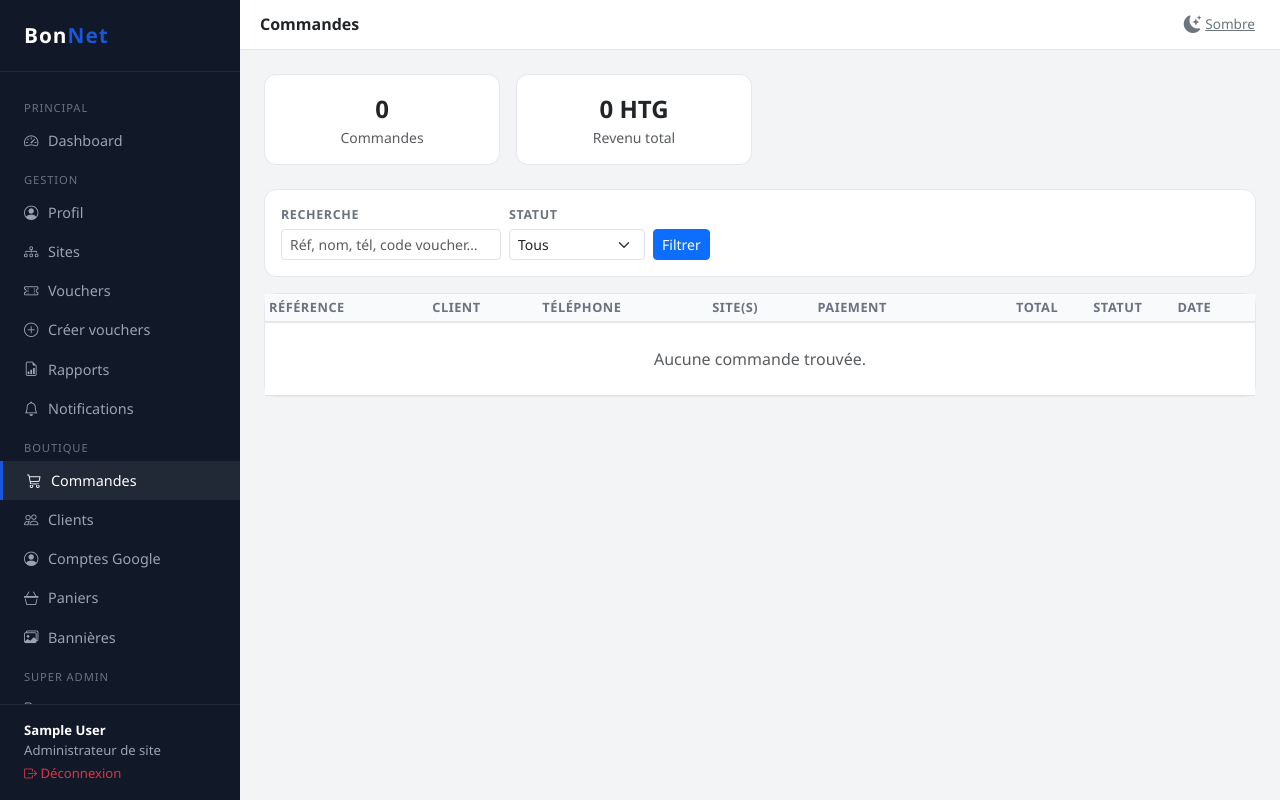
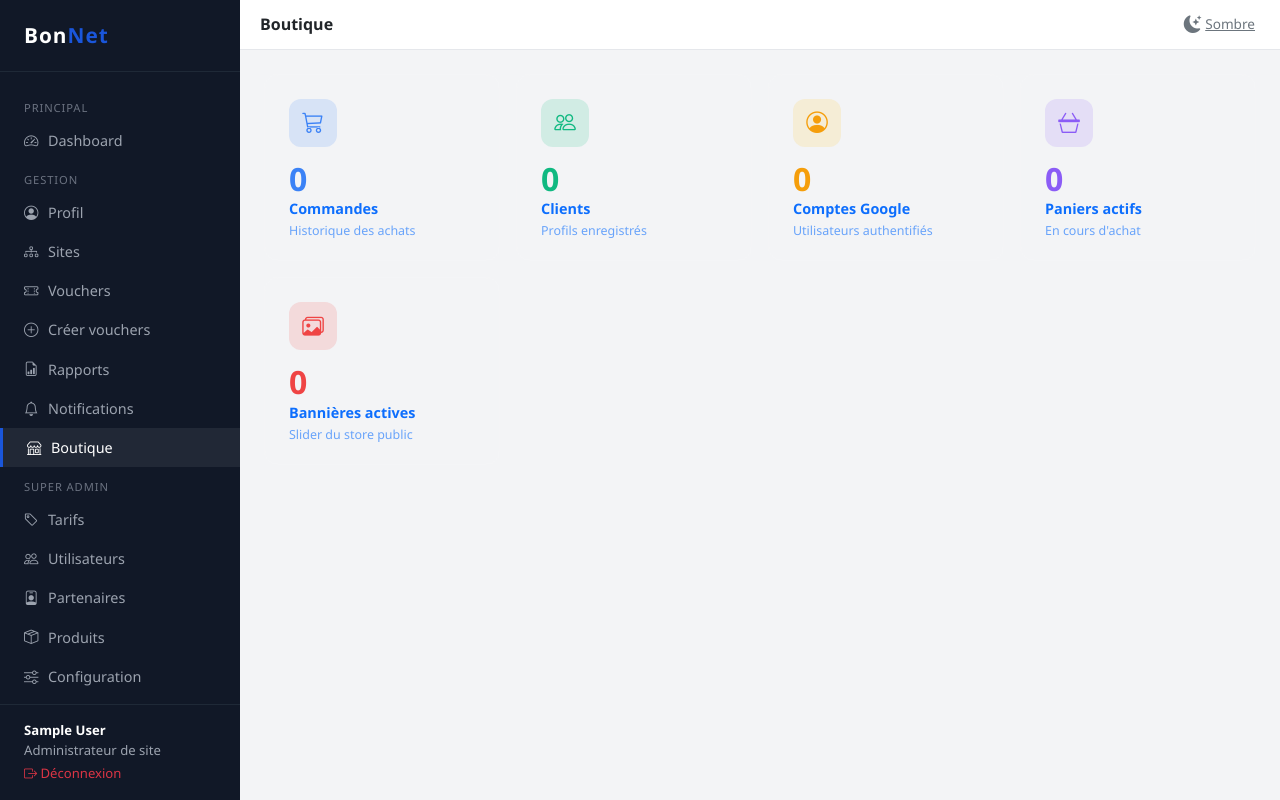
Before and after one commit to Vaillantval/Transversal-Voucher-Managing-system, a Django app: page /boutique/ in a window 1280 px wide. Run offline with Django 5.2, Linux system fonts and the light colour scheme; the visitor is signed in with stand-in values (Sample User, id 1); data comes from the database, SQL or seed files in the repository; data that the repository does not hold is empty; parts of the project's set-up code (start-up, migrations or seed data) failed here and were passed over.

Commit message:
Boutique: replace drawer multi-links with single hub page + cart detail
- base.html: single "Boutique" link → /boutique/ (hub)
- boutique_hub view: counts per section (orders, customers, users, carts, banners)
- hub.html: card grid with icon, count, label per section
- boutique_cart_detail view + cart_detail.html: full cart detail page
- carts.html: rows clickable → redirect to cart detail
- boutique_urls.py: add hub, cart_detail routes; restore commandes/ route

Co-Authored-By: Claude Sonnet 4.6 <noreply@anthropic.com>

```diff
--- a/store/boutique_urls.py
+++ b/store/boutique_urls.py
@@ -4,7 +4,8 @@ from . import boutique_views
 app_name = 'boutique'
 
 urlpatterns = [
-    path('',                                  boutique_views.boutique_orders,         name='orders'),
+    path('',                                  boutique_views.boutique_hub,             name='hub'),
+    path('commandes/',                        boutique_views.boutique_orders,          name='orders'),
     path('commandes/<str:order_ref>/',        boutique_views.boutique_order_detail,    name='order_detail'),
     path('clients/',                          boutique_views.boutique_customers,       name='customers'),
     path('utilisateurs/',                     boutique_views.boutique_store_users,     name='store_users'),
@@ -14,4 +15,5 @@ urlpatterns = [
     path('bannieres/<int:pk>/supprimer/',     boutique_views.boutique_banner_delete,   name='banner_delete'),
     path('bannieres/<int:pk>/toggle/',        boutique_views.boutique_banner_toggle,   name='banner_toggle'),
     path('paniers/',                          boutique_views.boutique_carts,           name='carts'),
+    path('paniers/<int:pk>/',                 boutique_views.boutique_cart_detail,     name='cart_detail'),
 ]
--- a/store/boutique_views.py
+++ b/store/boutique_views.py
@@ -6,7 +6,7 @@ from django.forms import ModelForm
 from django.shortcuts import render, get_object_or_404, redirect
 from django.views.decorators.http import require_POST
 
-from .models import Order, OrderItem, CustomerProfile, StoreUser, StoreBanner, Cart
+from .models import Order, OrderItem, CustomerProfile, StoreUser, StoreBanner, Cart, CartItem
 
 
 class StoreBannerForm(ModelForm):
@@ -25,6 +25,37 @@ class StoreBannerForm(ModelForm):
 
 def _site_ids(user):
     return user.managed_sites.values_list('pk', flat=True)
+
+
+@login_required
+def boutique_hub(request):
+    is_super = request.user.is_superadmin
+    if is_super:
+        orders_count    = Order.objects.count()
+        customers_count = CustomerProfile.objects.count()
+        users_count     = StoreUser.objects.count()
+        carts_count     = Cart.objects.count()
+        banners_count   = StoreBanner.objects.filter(is_active=True).count()
+    else:
+        ids = _site_ids(request.user)
+        orders_count    = Order.objects.filter(items__site_id__in=ids).distinct().count()
+        customers_count = (CustomerProfile.objects
+                           .filter(Q(orders__items__site_id__in=ids) | Q(preferred_site_id__in=ids))
+                           .distinct().count())
+        users_count     = (StoreUser.objects
+                           .filter(profiles__orders__items__site_id__in=ids)
+                           .distinct().count())
+        carts_count     = Cart.objects.filter(items__site_id__in=ids).distinct().count()
+        banners_count   = None
+
+    return render(request, 'boutique/hub.html', {
+        'page_title':     'Boutique',
+        'orders_count':   orders_count,
+        'customers_count': customers_count,
+        'users_count':    users_count,
+        'carts_count':    carts_count,
+        'banners_count':  banners_count,
+    })
 
 
 @login_required
@@ -247,3 +278,23 @@ def boutique_carts(request):
         'carts':      carts,
         'page_title': 'Paniers actifs',
     })
+
+
+@login_required
+def boutique_cart_detail(request, pk):
+    if request.user.is_superadmin:
+        cart = get_object_or_404(
+            Cart.objects.select_related('store_user').prefetch_related('items__tier', 'items__site'),
+            pk=pk,
+        )
+    else:
+        ids  = _site_ids(request.user)
+        cart = get_object_or_404(
+            Cart.objects.filter(items__site_id__in=ids).distinct()
+                .select_related('store_user').prefetch_related('items__tier', 'items__site'),
+            pk=pk,
+        )
+    return render(request, 'boutique/cart_detail.html', {
+        'cart':       cart,
+        'page_title': f'Panier #{cart.pk}',
+    })
--- a/templates/base.html
+++ b/templates/base.html
@@ -382,29 +382,10 @@ body { background: #F3F4F6; font-family: 'Segoe UI', system-ui, sans-serif; }
       {% endif %}
     </a>
 
-    <div class="nav-section">Boutique</div>
-    <a href="{% url 'boutique:orders' %}"
-       class="{% if request.resolver_match.app_name == 'boutique' and 'commandes' in request.path or request.resolver_match.app_name == 'boutique' and request.path == '/boutique/' %}active{% endif %}">
-      <i class="bi bi-cart3"></i> Commandes
+    <a href="{% url 'boutique:hub' %}"
+       class="{% if request.resolver_match.app_name == 'boutique' %}active{% endif %}">
+      <i class="bi bi-shop"></i> Boutique
     </a>
-    <a href="{% url 'boutique:customers' %}"
-       class="{% if request.resolver_match.app_name == 'boutique' and 'clients' in request.path %}active{% endif %}">
-      <i class="bi bi-people"></i> Clients
-    </a>
-    <a href="{% url 'boutique:store_users' %}"
-       class="{% if request.resolver_match.app_name == 'boutique' and 'utilisateurs' in request.path %}active{% endif %}">
-      <i class="bi bi-person-circle"></i> Comptes Google
-    </a>
-    <a href="{% url 'boutique:carts' %}"
-       class="{% if request.resolver_match.app_name == 'boutique' and 'paniers' in request.path %}active{% endif %}">
-      <i class="bi bi-basket3"></i> Paniers
-    </a>
-    {% if user.is_superadmin %}
-    <a href="{% url 'boutique:banners' %}"
-       class="{% if request.resolver_match.app_name == 'boutique' and 'bannieres' in request.path %}active{% endif %}">
-      <i class="bi bi-images"></i> Bannières
-    </a>
-    {% endif %}
 
     {% if user.is_superadmin %}
     <div class="nav-section">Super Admin</div>
--- a/templates/boutique/carts.html
+++ b/templates/boutique/carts.html
@@ -18,7 +18,7 @@
       </thead>
       <tbody>
       {% for cart in carts %}
-      <tr>
+      <tr style="cursor:pointer" onclick="window.location='{% url 'boutique:cart_detail' cart.pk %}'">
         <td>
           {% if cart.store_user %}
           <div class="fw-600">{{ cart.store_user.full_name }}</div>
--- /dev/null
+++ b/templates/boutique/hub.html
@@ -0,0 +1,91 @@
+{% extends 'base.html' %}
+{% block title %}Boutique{% endblock %}
+{% block page_title %}Boutique{% endblock %}
+
+{% block extra_css %}
+<style>
+.hub-card {
+  display:flex; flex-direction:column; align-items:flex-start;
+  border-radius:14px; padding:1.5rem 1.5rem 1.25rem;
+  text-decoration:none; transition:transform .15s, box-shadow .15s;
+  border:1px solid var(--bn-border, rgba(255,255,255,.08));
+}
+.hub-card:hover { transform:translateY(-3px); box-shadow:0 8px 28px rgba(0,0,0,.18); }
+.hub-icon {
+  width:48px; height:48px; border-radius:12px;
+  display:flex; align-items:center; justify-content:center;
+  font-size:1.35rem; margin-bottom:1rem;
+}
+.hub-count { font-size:2rem; font-weight:800; line-height:1; margin-bottom:.2rem; }
+.hub-label { font-size:.9rem; font-weight:600; }
+.hub-sub   { font-size:.78rem; opacity:.6; margin-top:.15rem; }
+</style>
+{% endblock %}
+
+{% block content %}
+<div class="row g-3">
+
+  <!-- Commandes -->
+  <div class="col-6 col-md-4 col-lg-3">
+    <a href="{% url 'boutique:orders' %}" class="hub-card card-bn">
+      <div class="hub-icon" style="background:rgba(59,130,246,.15);color:#3b82f6">
+        <i class="bi bi-cart3"></i>
+      </div>
+      <div class="hub-count" style="color:#3b82f6">{{ orders_count }}</div>
+      <div class="hub-label">Commandes</div>
+      <div class="hub-sub">Historique des achats</div>
+    </a>
+  </div>
+
+  <!-- Clients -->
+  <div class="col-6 col-md-4 col-lg-3">
+    <a href="{% url 'boutique:customers' %}" class="hub-card card-bn">
+      <div class="hub-icon" style="background:rgba(16,185,129,.15);color:#10b981">
+        <i class="bi bi-people"></i>
+      </div>
+      <div class="hub-count" style="color:#10b981">{{ customers_count }}</div>
+      <div class="hub-label">Clients</div>
+      <div class="hub-sub">Profils enregistrés</div>
+    </a>
+  </div>
+
+  <!-- Comptes Google -->
+  <div class="col-6 col-md-4 col-lg-3">
+    <a href="{% url 'boutique:store_users' %}" class="hub-card card-bn">
+      <div class="hub-icon" style="background:rgba(251,191,36,.15);color:#f59e0b">
+        <i class="bi bi-person-circle"></i>
+      </div>
+      <div class="hub-count" style="color:#f59e0b">{{ users_count }}</div>
+      <div class="hub-label">Comptes Google</div>
+      <div class="hub-sub">Utilisateurs authentifiés</div>
+    </a>
+  </div>
+
+  <!-- Paniers -->
+  <div class="col-6 col-md-4 col-lg-3">
+    <a href="{% url 'boutique:carts' %}" class="hub-card card-bn">
+      <div class="hub-icon" style="background:rgba(139,92,246,.15);color:#8b5cf6">
+        <i class="bi bi-basket3"></i>
+      </div>
+      <div class="hub-count" style="color:#8b5cf6">{{ carts_count }}</div>
+      <div class="hub-label">Paniers actifs</div>
+      <div class="hub-sub">En cours d'achat</div>
+    </a>
+  </div>
+
+  <!-- Bannières (superadmin) -->
+  {% if user.is_superadmin %}
+  <div class="col-6 col-md-4 col-lg-3">
+    <a href="{% url 'boutique:banners' %}" class="hub-card card-bn">
+      <div class="hub-icon" style="background:rgba(239,68,68,.15);color:#ef4444">
+        <i class="bi bi-images"></i>
+      </div>
+      <div class="hub-count" style="color:#ef4444">{{ banners_count }}</div>
+      <div class="hub-label">Bannières actives</div>
+      <div class="hub-sub">Slider du store public</div>
+    </a>
+  </div>
+  {% endif %}
+
+</div>
+{% endblock %}
```
Also changed, not shown: templates/boutique/cart_detail.html (added, +71 -0 lines).
